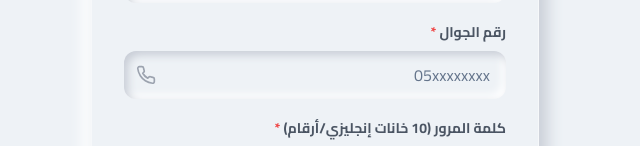
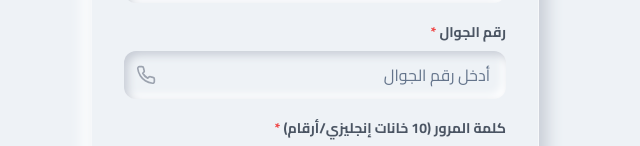
Before and after one commit to alnopeapp2025/Ttagep, a React (Vite) app: page /register in a window 1280 px wide. Shown: the part 358-504 px from the top of the page, without its empty margins (325-965 px from the left). Built offline with nearby package versions, Linux system fonts and the light colour scheme.

Commit message:
Commit from Dualite Alpha:

```diff
--- a/src/pages/RegisterPage.tsx
+++ b/src/pages/RegisterPage.tsx
@@ -51,10 +51,8 @@ export default function RegisterPage() {
       return;
     }
 
-    if (!/^05\d{8}$/.test(formData.phone)) {
-        alert('رقم الجوال يجب أن يبدأ بـ 05 ويتكون من 10 أرقام');
-        return;
-    }
+    // Removed strict phone validation as requested
+    // if (!/^05\d{8}$/.test(formData.phone)) { ... }
 
     setLoading(true);
 
@@ -129,11 +127,12 @@ export default function RegisterPage() {
               <Input
                 value={formData.phone}
                 onChange={(e) => {
-                    const val = e.target.value.replace(/\D/g, '').slice(0, 10);
+                    // Allow only digits, but no length restriction (variable length)
+                    const val = e.target.value.replace(/\D/g, '');
                     setFormData({...formData, phone: val});
                 }}
                 className="bg-[#eef2f6] shadow-3d-inset border-none pl-10 h-12"
-                placeholder="05xxxxxxxx"
+                placeholder="أدخل رقم الجوال"
               />
               <Phone className="absolute left-3 top-3.5 w-5 h-5 text-gray-400" />
             </div>
```
